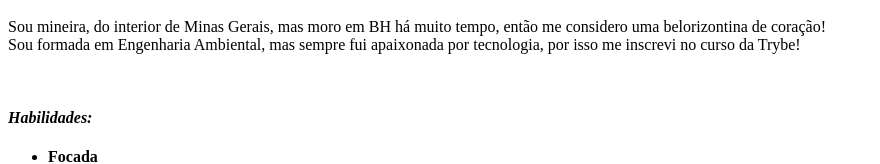
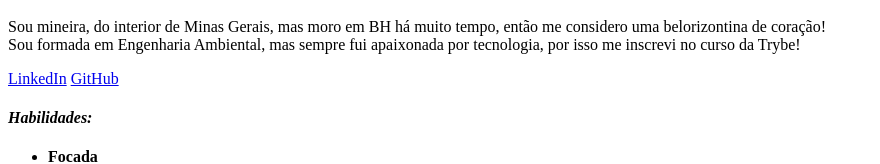
Before and after one commit to caroline-boaventura/caroline-boaventura.github.io, a plain HTML site: page index.html in a window 1280 px wide. Shown: the part 405-569 px from the top of the page, without its empty margins (0-880 px from the left). Drawn offline with Linux system fonts and the light colour scheme.

Commit message:
Inclusão de Linkedin e GitHub

```diff
--- a/index.html
+++ b/index.html
@@ -15,6 +15,8 @@
     <img id="foto" src="minha_foto.jpeg" alt="Uma foto minha, sorrindo, com o Castelo da Cinderela, símbolo do Magic Kingdom Park, ao fundo." width="300 px">
     <p id="quem_sou">Sou mineira, do interior de Minas Gerais, mas moro em BH há muito tempo, então me considero uma belorizontina de coração!<br>
     Sou formada em Engenharia Ambiental, mas sempre fui apaixonada por tecnologia, por isso me inscrevi no curso da Trybe!</p>
+    <a href="https://www.linkedin.com/in/caroline-boaventura-79544b53/" target="_blank">LinkedIn</a>
+    <a href="https://github.com/caroline-boaventura" target="_blank">GitHub</a>
     <br>
     <h4 id="habilidades"><em>Habilidades:</em></h4>
     <ul>
```
